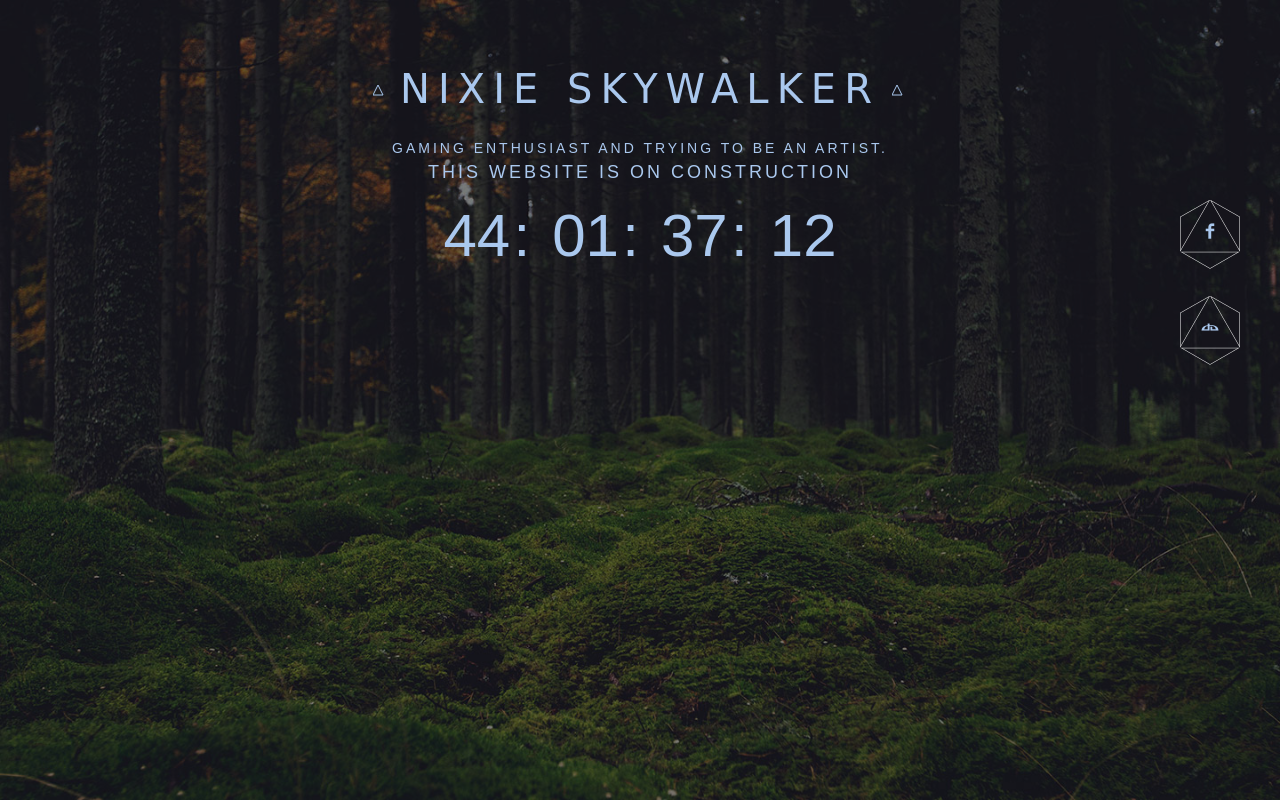
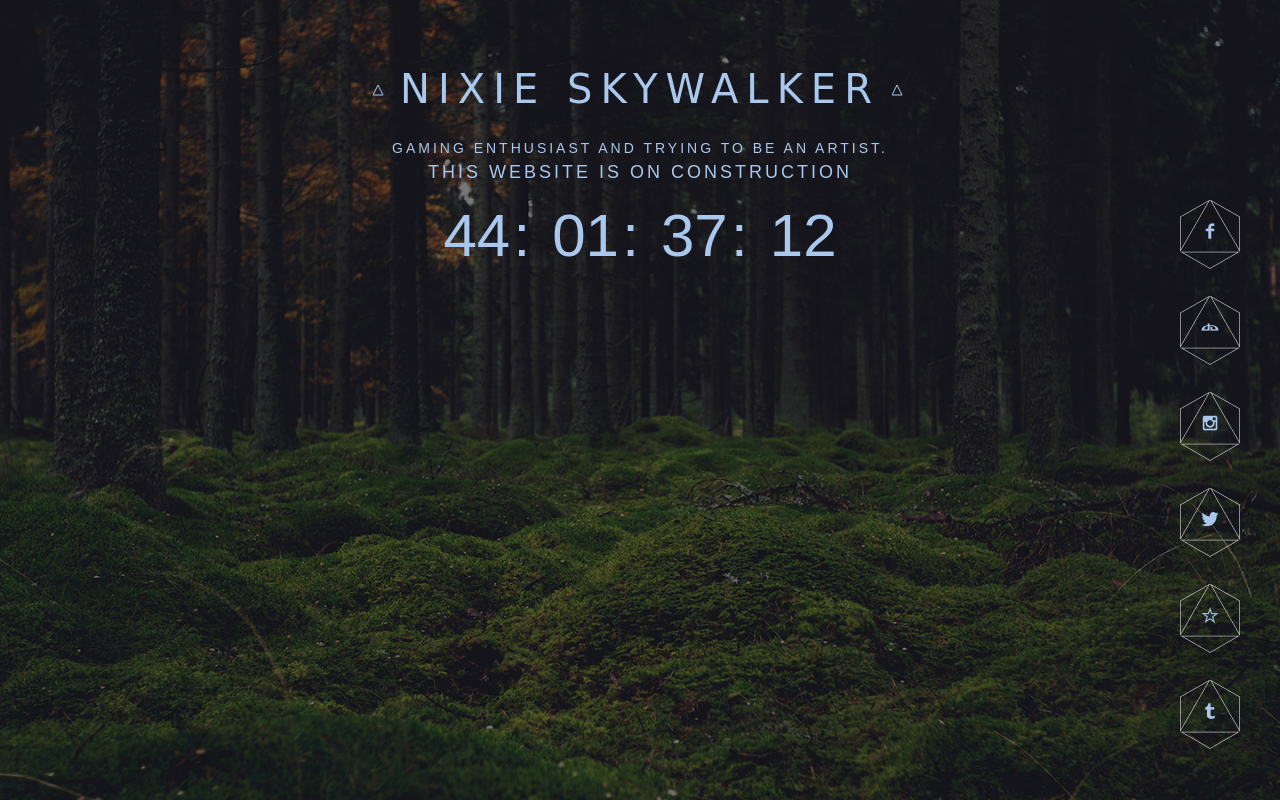
Before and after one commit to jsmont/nixieskywalker, a website: page views/index.html in a window 1280 px wide. Drawn offline with Linux system fonts and the light colour scheme; some packages are replaced by stand-ins of ours; files that its build step writes are made by us from their sources; a script that the page names is missing; files whose address does not match are found by name; a web font is replaced by a local one.

Commit message:
New Links!

```diff
--- a/public/landing/css/fontello.css
+++ b/public/landing/css/fontello.css
@@ -60,7 +60,7 @@
 .icon-rocket:before { content: '\e807'; } /* '' */
 .icon-cancel-1:before { content: '\e808'; } /* '' */
 .icon-right-open:before { content: '\e809'; } /* '' */
-.icon-instagramm:before { content: '\e80b'; } /* '' */
+.icon-instagram:before { content: '\e80b'; } /* '' */
 .icon-pinterest-circled:before { content: '\e80c'; } /* '' */
 .icon-left-open-big:before { content: '\e80d'; } /* '' */
 .icon-right-open-big:before { content: '\e80e'; } /* '' */
--- a/views/index.html
+++ b/views/index.html
@@ -63,6 +63,11 @@
 			<li><a href="https://www.facebook.com/nixiescream"><i class="icon-facebook"></i></a></li>
 
 			<li><a href="http://nixiescream.deviantart.com/"><i class="icon-deviantart"></i></a></li>
+			<li><a href="https://instagram.com/nixiescream/"><i class="icon-instagram"></i></a></li>
+			<li><a href="https://twitter.com/nixiescream"><i class="icon-twitter"></i></a></li>
+			<li><a href="http://steamcommunity.com/id/nixiescream"><i class="icon-star-empty"></i></a></li>
+			<li><a href="http://nixiescream.tumblr.com/"><i class="icon-tumblr"></i></a></li>
+
 
 					</ul>
 	</aside>
```
